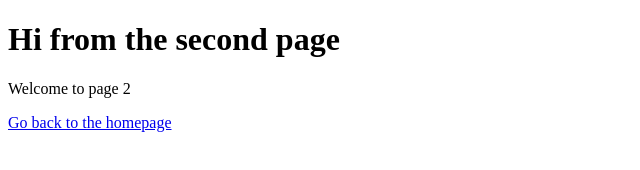
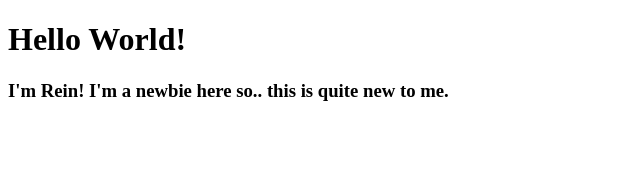
Before and after one commit to nyxmnemosyne/Hackathon-hello-world, a Gatsby site: page /page-2 in a window 1280 px wide. Shown: the whole page, without its empty margins (0-640 px from the left). Built offline with nearby package versions, Linux system fonts and the light colour scheme; Gatsby itself is replaced by a stand-in of ours.

Commit message:
Update page-2.js

```diff
--- a/src/pages/page-2.js
+++ b/src/pages/page-2.js
@@ -1,12 +1,11 @@
 import React from 'react'
 import Link from 'gatsby-link'
 
-const SecondPage = () => (
+const IndexPage = () => (
   <div>
-    <h1>Hi from the second page</h1>
-    <p>Welcome to page 2</p>
-    <Link to="/">Go back to the homepage</Link>
+    <h1>Hello World!</h1>
+    <h3>I'm Rein! I'm a newbie here so.. this is quite new to me.</h3>
   </div>
 )
 
-export default SecondPage
+export default IndexPage
```
